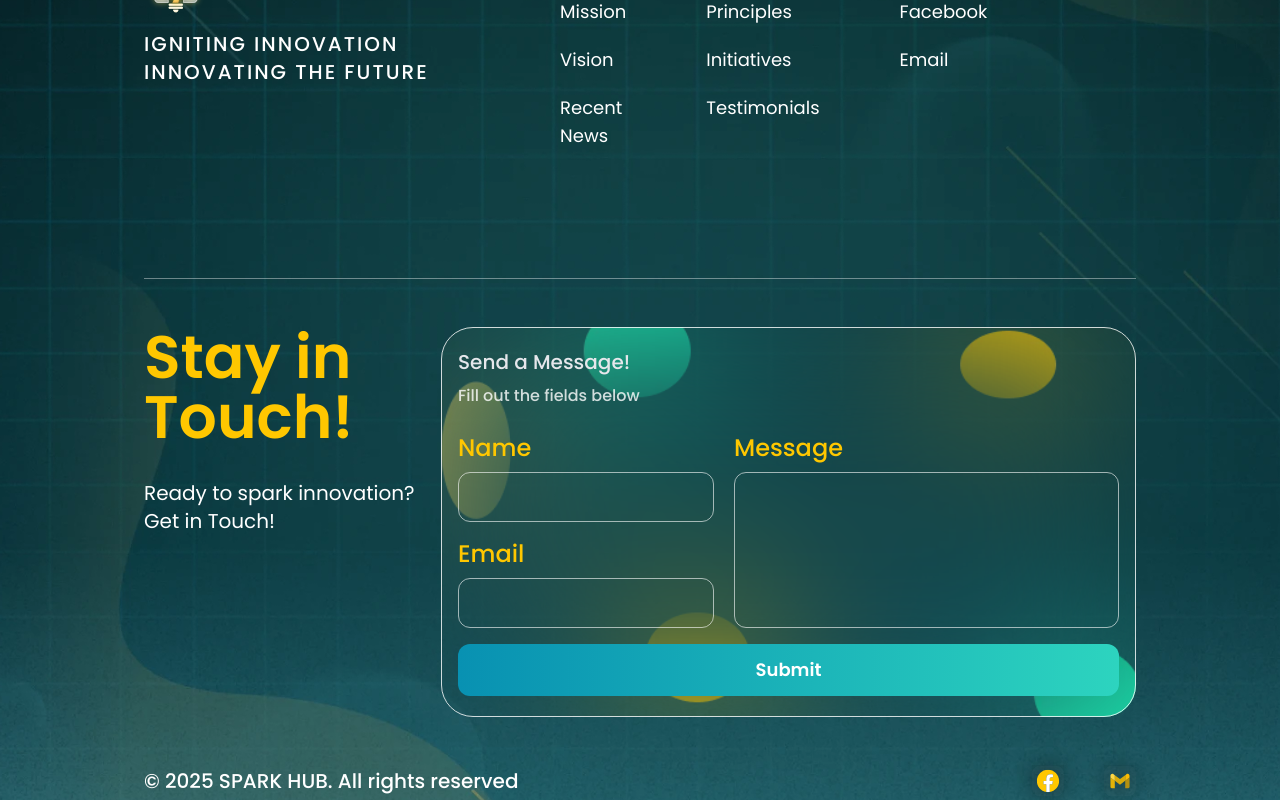
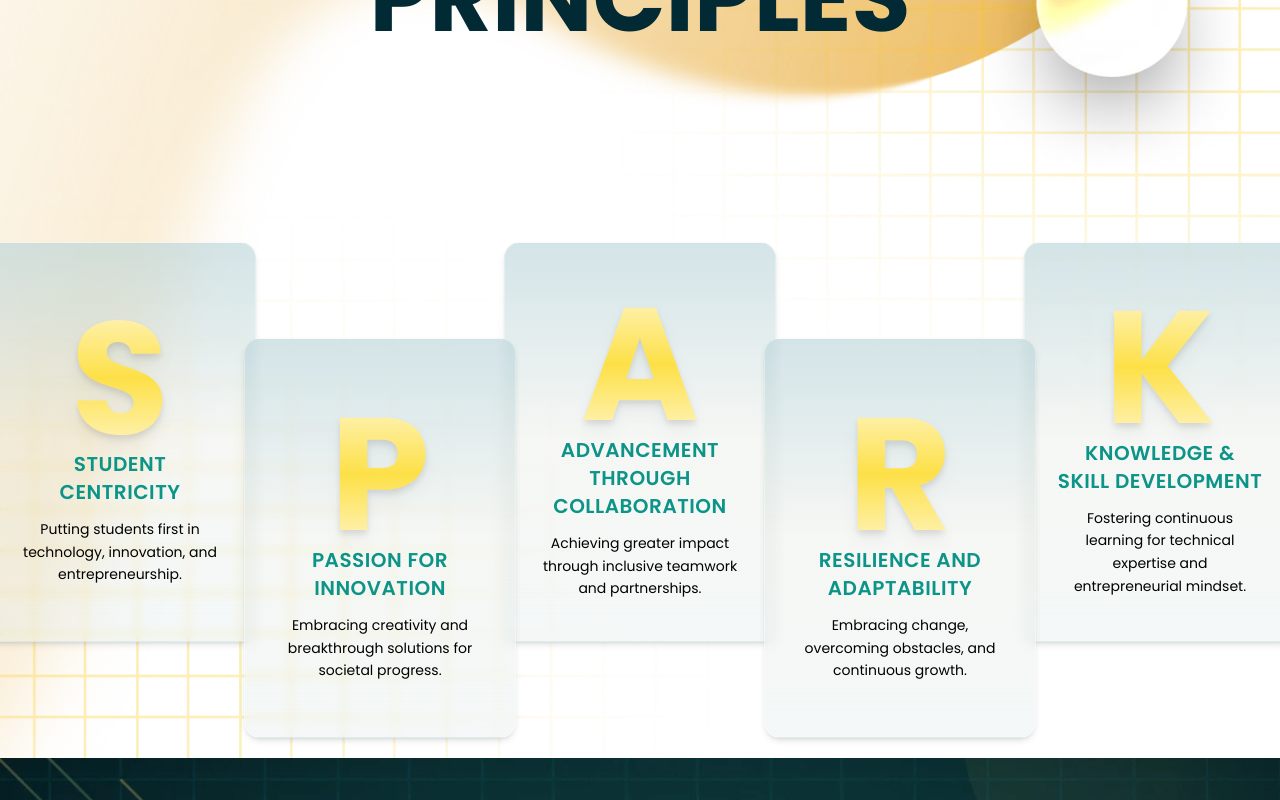
Before and after one commit to SPARK-Hub-WVSU/SPARK-Hub-Website, a Next.js app in the folder frontend/: page /about in a window 1280 px wide. Shown: the part 940-1740 px from the top of the page. Built offline with nearby package versions, Linux system fonts and the light colour scheme; what tailwindcss-textglow would draw is missing.

Commit message:
feat(about): Add SPARK Principle Cards

```diff
--- a/frontend/app/about/page.tsx
+++ b/frontend/app/about/page.tsx
@@ -1,4 +1,5 @@
 import Image from "next/image";
+import PrincipleCard from "@/components/ui/PrincipleCard";
 export default function About() {
   return (
     <>
@@ -7,7 +8,7 @@ export default function About() {
           <h1 className="font-bold justify-center text-center text-5xl md:text-8xl gap-x-2 md:gap-x-5 md:mt-0 mt-16 flex flex-row">
             <span className="text-white flex flex-row justify-center items-center">
               AB
-              <div className="relative size-16 md:size-32">
+              <div className="relative size-16 md:size-32 transition-all duration-250 ease-in-out hover:glow-md hover:glow-white">
                 <Image
                   src="/vectors/hero_logo.svg"
                   alt="Hero Logo"
@@ -26,6 +27,55 @@ export default function About() {
           </p>
         </div>
       </section>
+      <section className="bg-white bg-[url('/bg/about-middle-bg.webp')] bg-contain md:bg-cover bg-top bg-no-repeat min-h-screen px-3">
+        <h1 className="flex text-center justify-center md:py-20 md:text-8xl py-12 text-4xl px-4 font-bold text-metallic">PRINCIPLES</h1>
+        <div className="py-5 flex lg:flex-row flex-col items-center justify-center -space-x-3">
+          {/* S - High */}
+          <div className="flex lg:mt-0 mt-5">
+          <PrincipleCard
+            letter="S"
+            title="STUDENT CENTRICITY"
+            description="Putting students first in technology, innovation, and entrepreneurship."
+          />
+          </div>
+
+          {/* P - Low (Pushed down via wrapper) */}
+          <div className="lg:mt-48 mt-5 z-10">
+            <PrincipleCard
+              letter="P"
+              title="PASSION FOR INNOVATION"
+              description="Embracing creativity and breakthrough solutions for societal progress."
+            />
+          </div>
+
+          {/* A - High */}
+          <div className="flex lg:mt-0 mt-5">
+            <PrincipleCard
+              letter="A"
+              title="ADVANCEMENT THROUGH COLLABORATION"
+              description="Achieving greater impact through inclusive teamwork and partnerships."
+            />
+          </div>
+
+          {/* R - Low (Pushed down via wrapper) */}
+          <div className="lg:mt-48 mt-5 z-10">
+            <PrincipleCard
+              letter="R"
+              title="RESILIENCE AND ADAPTABILITY"
+              description="Embracing change, overcoming obstacles, and continuous growth."
+            />
+          </div>
+
+          {/* K - High */}
+          <div className="flex md:mt-0 mt-5">
+            <PrincipleCard
+            letter="K"
+            title="KNOWLEDGE & SKILL DEVELOPMENT"
+            description="Fostering continuous learning for technical expertise and entrepreneurial mindset."
+          />
+          </div>
+        </div>
+      </section>
     </>
   );
 }
--- a/frontend/components/ui/PrincipleCard.tsx
+++ b/frontend/components/ui/PrincipleCard.tsx
@@ -16,7 +16,7 @@ export default function Card({
   return (
     <div
       className="
-        relative w-[17rem] h-[23rem]
+        relative w-[17rem] h-[25rem]
         rounded-2xl
         border border-white/30
         backdrop-blur-sm
@@ -43,9 +43,9 @@ export default function Card({
         "
       />
 
-      <div className="relative px-5">
+      <div className="relative px-8">
         {/* Letter */}
-        <p className="font-bold text-[12rem] leading-none mb-[-1rem]">
+        <p className="font-bold text-[10rem] leading-none mb-[-1rem]">
           <span className="bg-gradient-to-b from-white via-yellow-300 via-50% to-white transition-all duration-250 ease-in-out hover:glow-lg hover:glow-yellow-300 bg-clip-text text-transparent drop-shadow-lg">
             {letter}
           </span>
@@ -53,7 +53,7 @@ export default function Card({
 
         {/* Text content */}
         <div className="space-y-3 pt-2">
-          <p className="text-teal-600 font-semibold text-2xl tracking-wide">
+          <p className="text-teal-600 font-semibold text-xl tracking-wide">
             {title?.toUpperCase()}
           </p>
           <p className="text-black text-sm leading-relaxed">
--- a/frontend/package.json
+++ b/frontend/package.json
@@ -27,7 +27,6 @@
     "eslint": "^9",
     "eslint-config-next": "15.4.5",
     "postcss": "^8.5.6",
-    "prettier": "^3.0.0-alpha.6",
     "tailwindcss": "^3.4.0",
     "typescript": "^5"
   }
```
Also changed, not shown: frontend/public/bg/about-middle-bg.webp (added), 1 other file (tests, documents, lock files or other folders).
